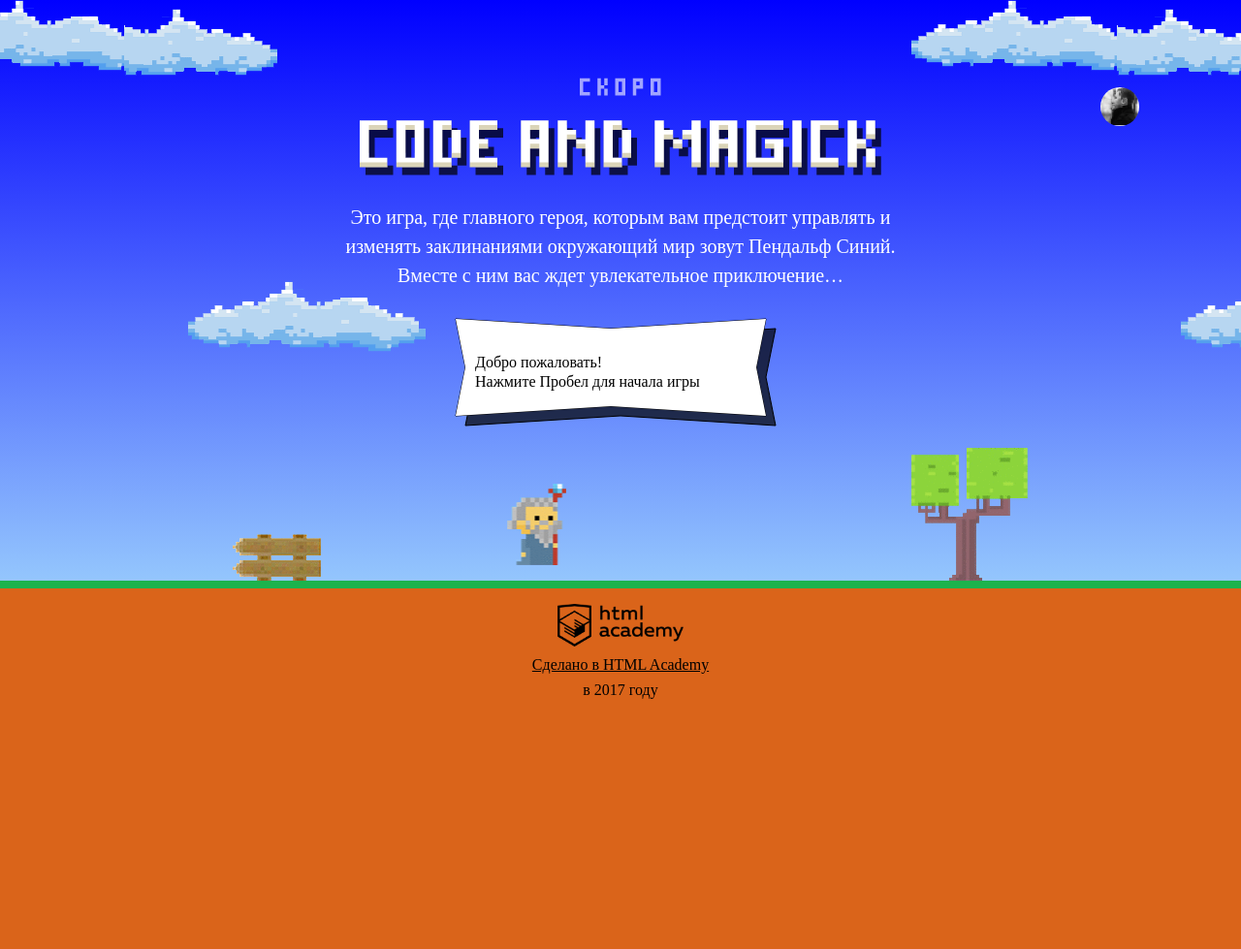
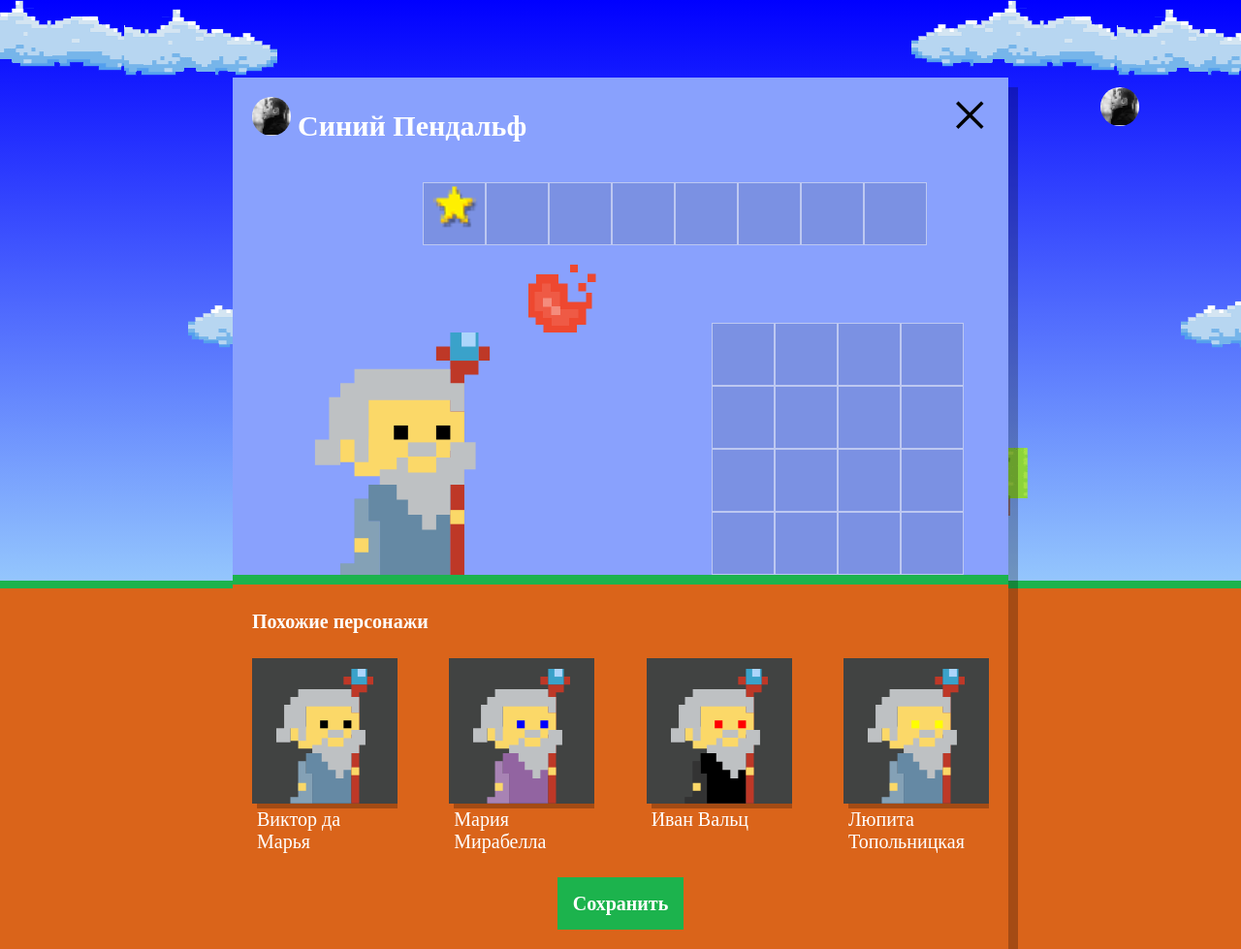
Before and after one commit to letulip/472335-code-and-magick, a website: page index.html in a window 1280 px wide. Shown: the whole page at 97% size. Before the commit the page ends 800 px from the top, so only its background shows below. Drawn offline with Linux system fonts and the light colour scheme; a web font is replaced by a local one.

Commit message:
Добавлен функционал в setup.js

```diff
--- a/index.html
+++ b/index.html
@@ -183,9 +183,8 @@
 
 <script src="js/update.js"></script>
 <script src="js/game.js"></script>
-<script src="js/stat.js">
+<script src="js/stat.js"></script>
 <script src="js/setup.js"></script>
-</script>
 
 </body>
 </html>
--- a/js/setup.js
+++ b/js/setup.js
@@ -1 +1,49 @@
 'use strict';
+
+var userDialog = document.querySelector('.setup');
+var similarListElement = document.querySelector('.setup-similar-list');
+var similarWizardTemplate = document.querySelector('#similar-wizard-template').content;
+var names = ['Иван', 'Хуан Себастьян', 'Мария', 'Кристоф', 'Виктор', 'Юлия', 'Люпита', 'Вашингтон'];
+var lastnames = ['да Марья', 'Верон', 'Мирабелла', 'Вальц', 'Онопко', 'Топольницкая', 'Нионго', 'Ирвинг'];
+var coatColors = ['rgb(101, 137, 164)', 'rgb(241, 43, 107)', 'rgb(146, 100, 161)', 'rgb(56, 159, 117)', 'rgb(215, 210, 55)', 'rgb(0, 0, 0)'];
+var eyesColors = ['black', 'red', 'blue', 'yellow', 'green'];
+var mages = [];
+
+function Mage(name, coatColor, eyesColor) {
+  this.name = name;
+  this.coatColor = coatColor;
+  this.eyesColor = eyesColor;
+}
+
+function getRandomInt(min, max) {
+  return Math.floor(Math.random() * (max - min)) + min;
+}
+
+function getRandomName() {
+  return names[getRandomInt(0, names.length)] + ' ' + lastnames[getRandomInt(0, lastnames.length)];
+}
+
+function getRandomColor(colors) {
+  return colors[getRandomInt(0, colors.length)];
+}
+
+function createMages() {
+  for (var i = 0; i < 4; i++) {
+    mages.push(new Mage(getRandomName(), getRandomColor(coatColors), getRandomColor(eyesColors)));
+  }
+}
+
+function createMagesElements() {
+  for (var i = 0; i < mages.length; i++) {
+    var wizardElement = similarWizardTemplate.cloneNode(true);
+    wizardElement.querySelector('.setup-similar-label').textContent = mages[i].name;
+    wizardElement.querySelector('.wizard-coat').style.fill = mages[i].coatColor;
+    wizardElement.querySelector('.wizard-eyes').style.fill = mages[i].eyesColor;
+    similarListElement.appendChild(wizardElement);
+  }
+}
+
+userDialog.classList.remove('hidden');
+document.querySelector('.setup-similar').classList.remove('hidden');
+createMages();
+createMagesElements();
```
